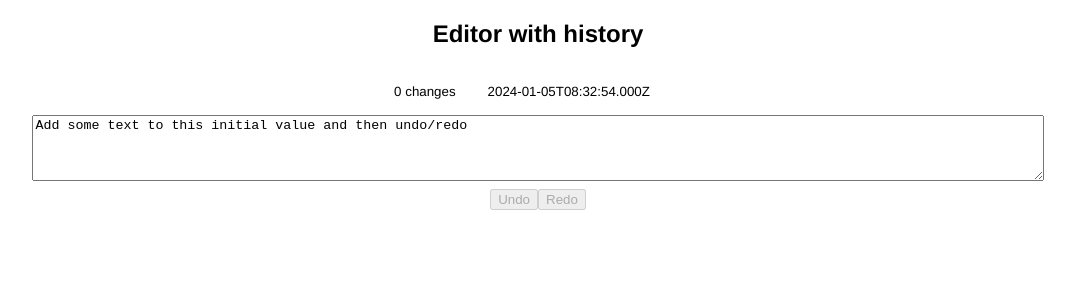
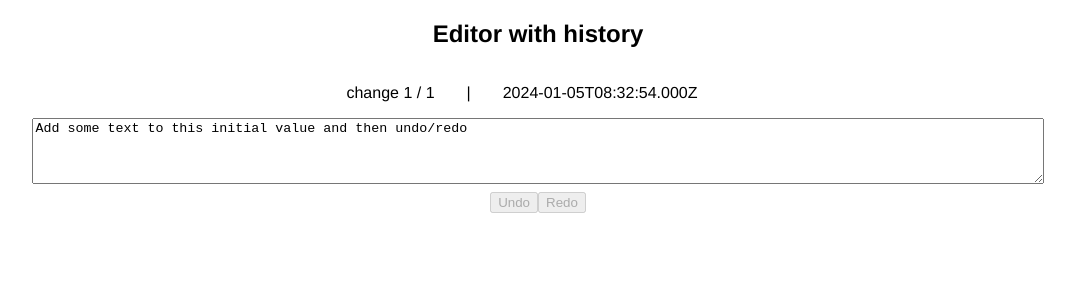
Before and after one commit to valtiojs/valtio-history, a React (Vite) app in the folder examples/typescript-001/: page / in a window 1280 px wide. Shown: the top 300 px of the page, without its empty margins (102-1177 px from the left). Built offline with nearby package versions, Linux system fonts and the light colour scheme.

Commit message:
chore: update example info layout

```diff
--- a/examples/typescript-001/src/app/app.tsx
+++ b/examples/typescript-001/src/app/app.tsx
@@ -16,8 +16,11 @@ export default function App() {
     <div className="App">
       <h2>Editor with history</h2>
       <div className="info">
-        <small>{history.index} changes</small>
-        <small>{getCurrentChangeDate().toISOString()}</small>
+        <span>
+          change {history.index + 1} / {history.nodes.length}
+        </span>
+        <span>|</span>
+        <span>{getCurrentChangeDate().toISOString()}</span>
       </div>
       <div className="editor">
         <textarea value={value.text} rows={4} onChange={update} />
--- a/examples/typescript-001/src/styles.css
+++ b/examples/typescript-001/src/styles.css
@@ -8,7 +8,7 @@
   justify-content: center;
   padding: 16px;
 
-  & > small {
+  & > span {
     margin-right: 32px;
   }
 }
```
